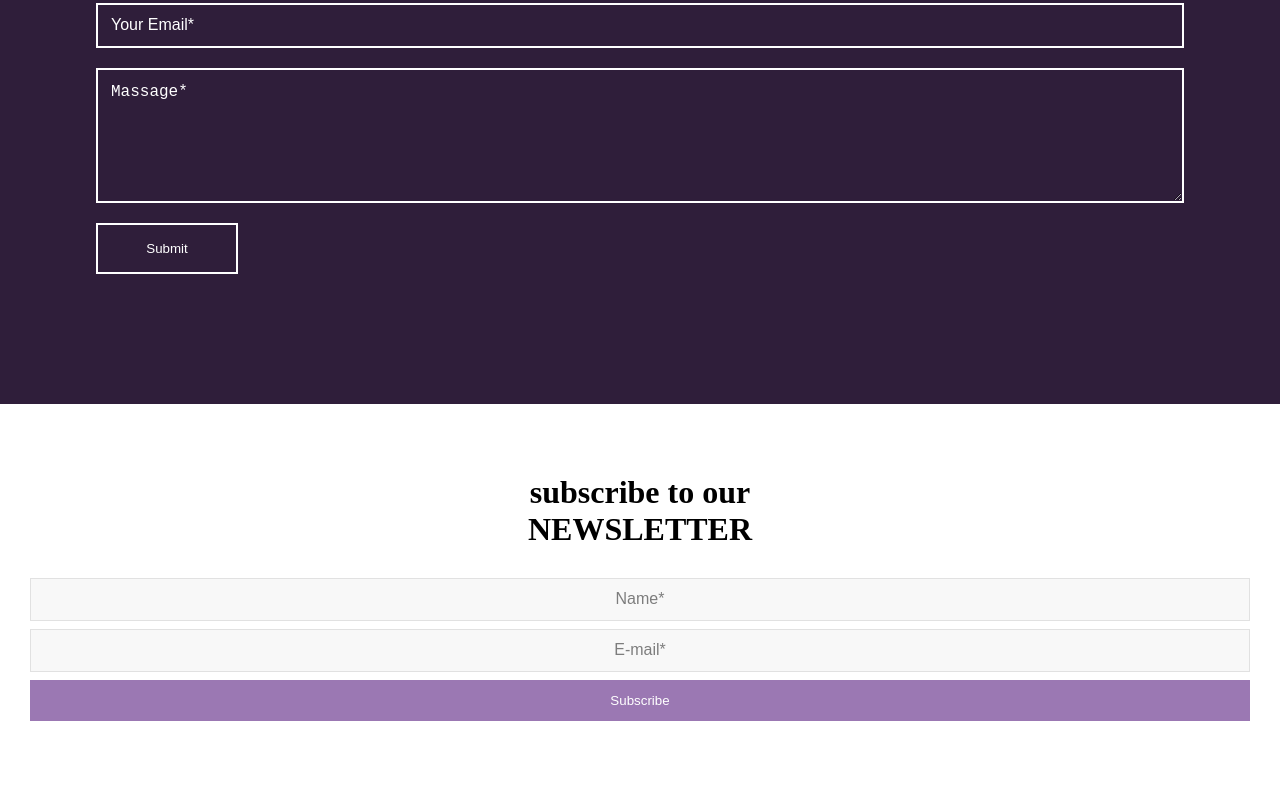
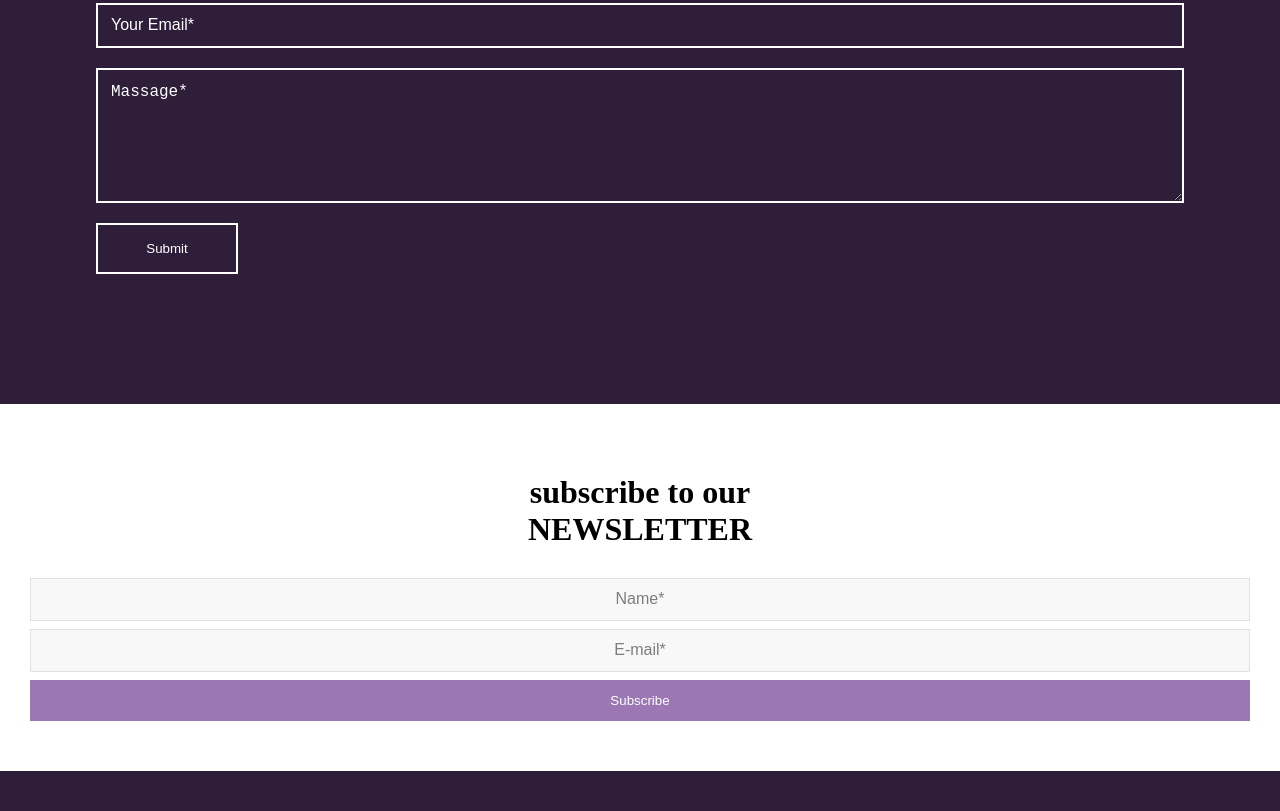
Before and after one commit to Masoudbkhti/enfold, a plain HTML site: page index.html in a window 1280 px wide. Shown: the part 1240-2051 px from the top of the page. Before the commit the page ends 2011 px from the top, so only its background shows below. Drawn offline with Linux system fonts and the light colour scheme.

Commit message:
creat the footer tag and style

```diff
--- a/css/styles.css
+++ b/css/styles.css
@@ -145,3 +145,8 @@ textarea {
   border: none;
   color: var(--main-color-white);
 }
+.footer{
+  width: 100vw;
+  background-color: #2F1E3A;
+  padding: 20px 30px;
+}
--- a/index.html
+++ b/index.html
@@ -67,6 +67,9 @@
           <button class="subscribe__form-btn">Subscribe</button>
         </form>
     </div>
+    <div class="footer">
+
+    </div>
     <script src="script/scripts.js"></script>
   </body>
 </html>
```
